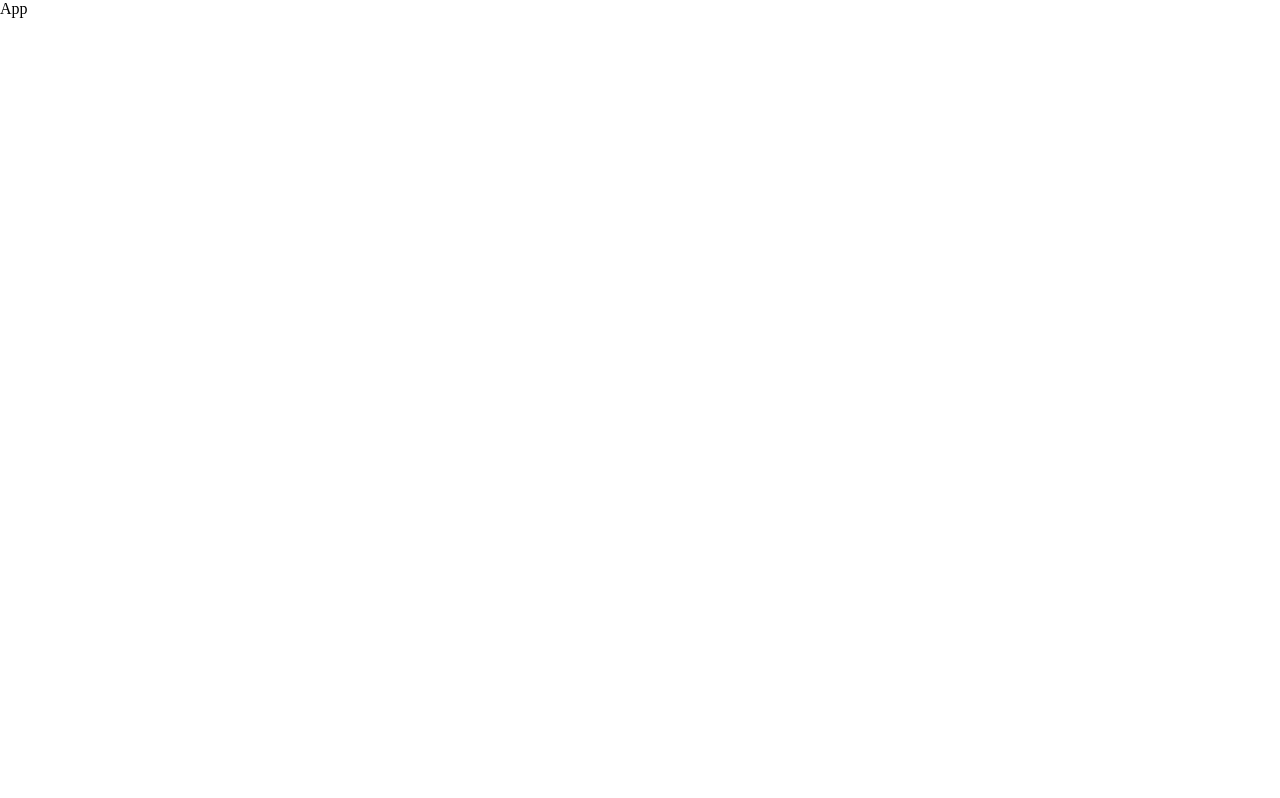
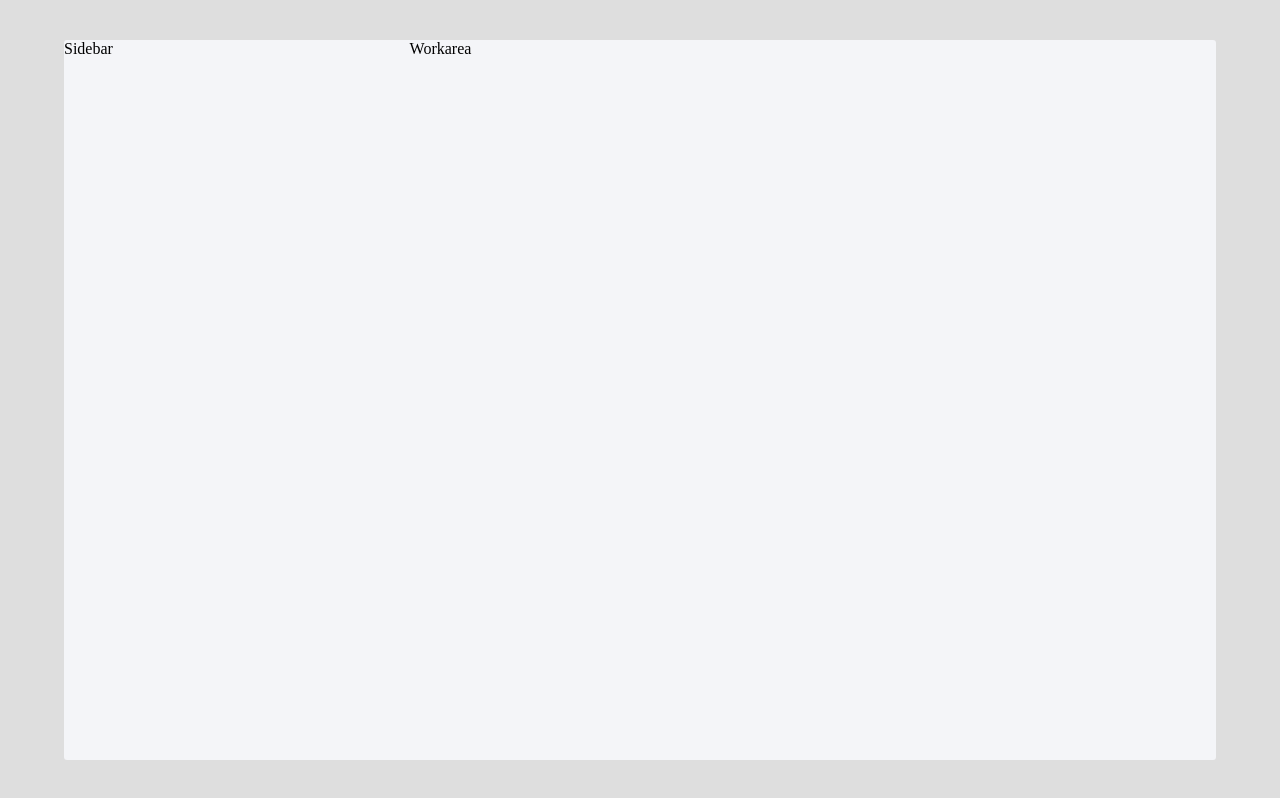
Before and after one commit to ratishjain12/chatty, a React (Vite) app in the folder frontend/: page / in a window 1280 px wide. Built offline with nearby package versions, Linux system fonts and the light colour scheme.

Commit message:
created layout structure

```diff
--- a/frontend/src/App.css
+++ b/frontend/src/App.css
@@ -1,3 +1,10 @@
 * {
   margin: 0;
 }
+
+.App {
+  background-color: #dedede;
+  min-height: 100vh;
+  display: flex;
+  align-items: center;
+}
--- a/frontend/src/App.tsx
+++ b/frontend/src/App.tsx
@@ -1,9 +1,12 @@
 import "./App.css";
+import MainContainer from "./components/MainContainer";
 
 function App() {
   return (
     <>
-      <div>App</div>
+      <div className="App">
+        <MainContainer />
+      </div>
     </>
   );
 }
--- /dev/null
+++ b/frontend/src/components/MainContainer.tsx
@@ -0,0 +1,12 @@
+import Sidebar from "./Sidebar";
+import Workarea from "./Workarea";
+import "./styles.css";
+const MainContainer = () => {
+  return (
+    <div className="main-container">
+      <Sidebar />
+      <Workarea />
+    </div>
+  );
+};
+export default MainContainer;
--- /dev/null
+++ b/frontend/src/components/Sidebar.tsx
@@ -0,0 +1,5 @@
+import "./styles.css";
+const Sidebar = () => {
+  return <div className="sidebar">Sidebar</div>;
+};
+export default Sidebar;
--- /dev/null
+++ b/frontend/src/components/Workarea.tsx
@@ -0,0 +1,5 @@
+import "./styles.css";
+const Workarea = () => {
+  return <div className="work-area">Workarea</div>;
+};
+export default Workarea;
--- /dev/null
+++ b/frontend/src/components/styles.css
@@ -0,0 +1,15 @@
+.main-container {
+  background-color: #f4f5f8;
+  height: 90vh;
+  width: 90vw;
+  margin-inline: auto;
+  border-radius: 3px;
+  display: flex;
+}
+
+.sidebar {
+  flex: 0.3;
+}
+.work-area {
+  flex: 0.7;
+}
```
